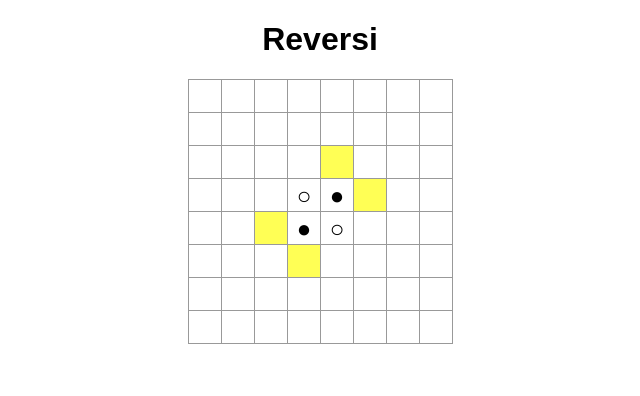
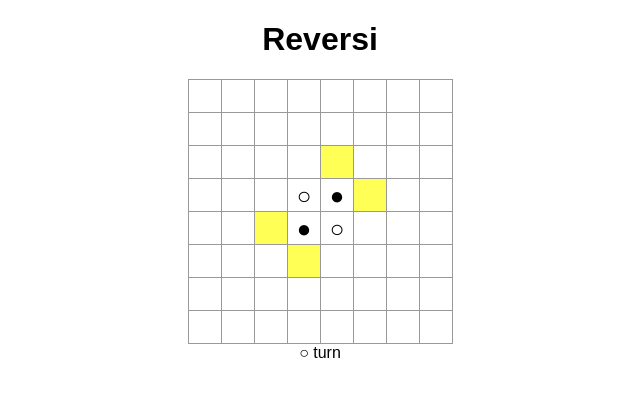
Before and after one commit to hibikine/reversi, a React (Create React App) app: page / in a window 1280 px wide. Shown: the top 396 px of the page, without its empty margins (320-960 px from the left). Built offline with nearby package versions, Linux system fonts and the light colour scheme; the HTML template or start-up script is replaced by a standard one.

Commit message:
今のターンが出るように修正

```diff
--- a/src/App.js
+++ b/src/App.js
@@ -1,36 +1,8 @@
 import React, { Component } from 'react';
+import Board from './Board';
 import './App.css';
+import Vec from './Vec';
 
-/**
- * ベクトルクラス
- */
-class Vec {
-  constructor(x = 0, y = 0){
-    this.x = x;
-    this.y = y;
-  }
-
-  /**
-   * 加算
-   */
-  add(vec) {
-    return new Vec(this.x + vec.x, this.y + vec.y);
-  }
-
-  /**
-   * 減算
-   */
-  sub(vec) {
-    return new Vec(this.x - vec.x, this.y - vec.y);
-  }
-
-  /**
-   * 複製
-   */
-  clone() {
-    return new Vec(this.x, this.y);
-  }
-}
 
 /**
  * 盤面をgenerateする
@@ -193,82 +165,50 @@
     return;
   }
 
+  renderWinner() {
+    if (this.state.gameSet) {
+      const winPlayer = this.showWinPlayer();
+      return (
+        <div>
+          {
+            winPlayer == null ?
+              "Even" :
+              winPlayer + " Win!"
+          }
+        </div>
+      )
+    }
+  }
+
+  renderTurn() {
+    if (!this.state.gameSet) {
+      return (
+        <div>{
+          this.state.isWhiteTurn ?
+            "○ turn" :
+            "● turn"
+        }</div>
+      )
+    }
+  }
+
   render() {
     const puttable = this.genPuttable() || genBoard();
     return (
       <div className="App">
         <h1>Reversi</h1>
         <main>
-          <div className="board">
-            {
-              this.state.board.map((value, index) => {
-                return (
-                  <BoardRow
-                    value={value}
-                    key={"boardRow"+index}
-                    puttable={puttable[index]}
-                    onClick={(i) => this.handleClick(i, index)}/>
-                );
-              })
-            }
-          </div>
+          <Board
+            board={this.state.board}
+            onClick={(i, j) => this.handleClick(i, j)}
+            puttable={puttable}/>
         </main>
-        {
-          (() => {
-            if(this.state.gameSet) {
-              const winPlayer = this.showWinPlayer();
-              return (
-                <div>
-                  {
-                    winPlayer == null ?
-                      "Even" :
-                      winPlayer + " Win!"
-                  }
-                </div>
-              )
-            }
-          })()
-        }
+        { this.renderTurn() }
+        { this.renderWinner() }
       </div>
     );
   }
 }
 
-function BoardRow(props){
-  return (
-    <div className="board-row">
-      {props.value.map((value, index) => {
-        return (
-          <Square
-            value={value}
-            key={"Square"+index}
-            onClick={() => {return props.onClick(index)}}
-            puttable={props.puttable[index]}/>
-        );
-      })}
-    </div>
-  )
-}
-
-function Square(props){
-  return (
-    <button
-      className={
-        props.puttable ?
-          "puttable" :
-          ""
-      }
-      onClick={
-        props.puttable ?
-          props.onClick :
-          () => {}}>
-      {props.value == null ?
-        "" :
-        props.value === "b" ?
-        "●" :
-        "○"}
-    </button>
-  )
-}
 
 export default App;
--- /dev/null
+++ b/src/Board.js
@@ -0,0 +1,37 @@
+import React from 'react';
+import Square from './Square'
+
+
+export default function Board(props) {
+  return (
+    <div className="board">
+      {
+        props.board.map((value, index) => {
+          return (
+            <BoardRow
+              value={value}
+              key={"boardRow"+index}
+              puttable={props.puttable[index]}
+              onClick={(i) => props.onClick(i, index)}/>
+          );
+        })
+      }
+    </div>
+  );
+}
+
+function BoardRow(props){
+  return (
+    <div className="board-row">
+      {props.value.map((value, index) => {
+        return (
+          <Square
+            value={value}
+            key={"Square"+index}
+            onClick={() => {return props.onClick(index)}}
+            puttable={props.puttable[index]}/>
+        );
+      })}
+    </div>
+  );
+}
--- /dev/null
+++ b/src/Square.js
@@ -0,0 +1,22 @@
+import React from 'react';
+
+export default function Square(props){
+  return (
+    <button
+      className={
+        props.puttable ?
+          "puttable" :
+          ""
+      }
+      onClick={
+        props.puttable ?
+          props.onClick :
+          () => {}}>
+      {props.value == null ?
+        "" :
+        props.value === "b" ?
+        "●" :
+        "○"}
+    </button>
+  );
+}
--- /dev/null
+++ b/src/Vec.js
@@ -0,0 +1,30 @@
+/**
+ * ベクトルクラス
+ */
+export default class Vec {
+  constructor(x = 0, y = 0){
+    this.x = x;
+    this.y = y;
+  }
+
+  /**
+   * 加算
+   */
+  add(vec) {
+    return new Vec(this.x + vec.x, this.y + vec.y);
+  }
+
+  /**
+   * 減算
+   */
+  sub(vec) {
+    return new Vec(this.x - vec.x, this.y - vec.y);
+  }
+
+  /**
+   * 複製
+   */
+  clone() {
+    return new Vec(this.x, this.y);
+  }
+}
```
